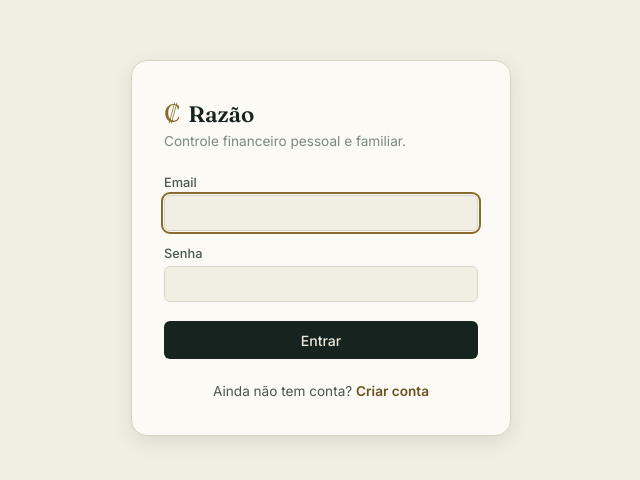
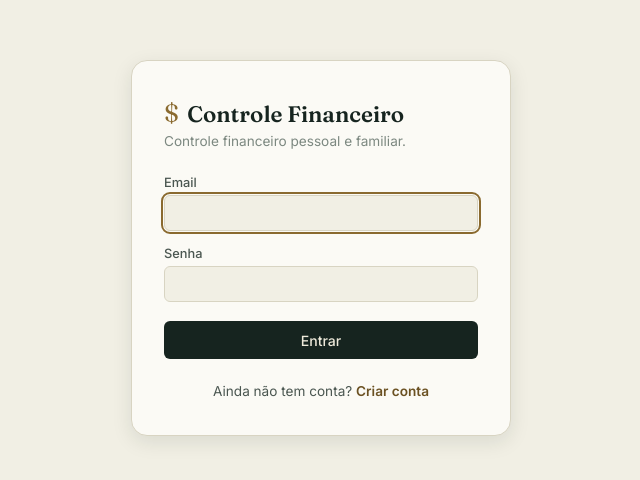
Before and after one commit to mcunha03/controle-financeiro, a React (Vite) app in the folder frontend/: page /login in a window 1280 px wide. Shown: the part 152-632 px from the top of the page, without its empty margins (319-959 px from the left). Built offline with nearby package versions, Linux system fonts and the light colour scheme; no server answers.

Commit message:
mudança nome

```diff
--- a/frontend/src/components/Layout.tsx
+++ b/frontend/src/components/Layout.tsx
@@ -33,8 +33,8 @@ export function Layout() {
     <div className="app-shell">
       <aside className={`sidebar ${navOpen ? "sidebar-open" : ""}`}>
         <div className="sidebar-brand">
-          <span className="sidebar-brand-mark">₡</span>
-          <span className="sidebar-brand-name">Razão</span>
+          <span className="sidebar-brand-mark">$</span>
+          <span className="sidebar-brand-name">Controle Financeiro</span>
         </div>
         <nav className="sidebar-nav">
           {NAV_ITEMS.map(({ to, label, icon: Icon, end }) => (
--- a/frontend/src/pages/Login.tsx
+++ b/frontend/src/pages/Login.tsx
@@ -31,8 +31,8 @@ export function Login() {
     <div className="auth-screen">
       <div className="auth-card">
         <div className="auth-brand">
-          <span className="sidebar-brand-mark">₡</span>
-          <h1>Razão</h1>
+          <span className="sidebar-brand-mark">$</span>
+          <h1>Controle Financeiro</h1>
         </div>
         <p className="auth-subtitle">Controle financeiro pessoal e familiar.</p>
 
--- a/frontend/src/pages/Register.tsx
+++ b/frontend/src/pages/Register.tsx
@@ -32,8 +32,8 @@ export function Register() {
     <div className="auth-screen">
       <div className="auth-card">
         <div className="auth-brand">
-          <span className="sidebar-brand-mark">₡</span>
-          <h1>Razão</h1>
+          <span className="sidebar-brand-mark">$</span>
+          <h1>Controle Financeiro</h1>
         </div>
         <p className="auth-subtitle">Crie sua conta para começar a organizar suas finanças.</p>
 
```
